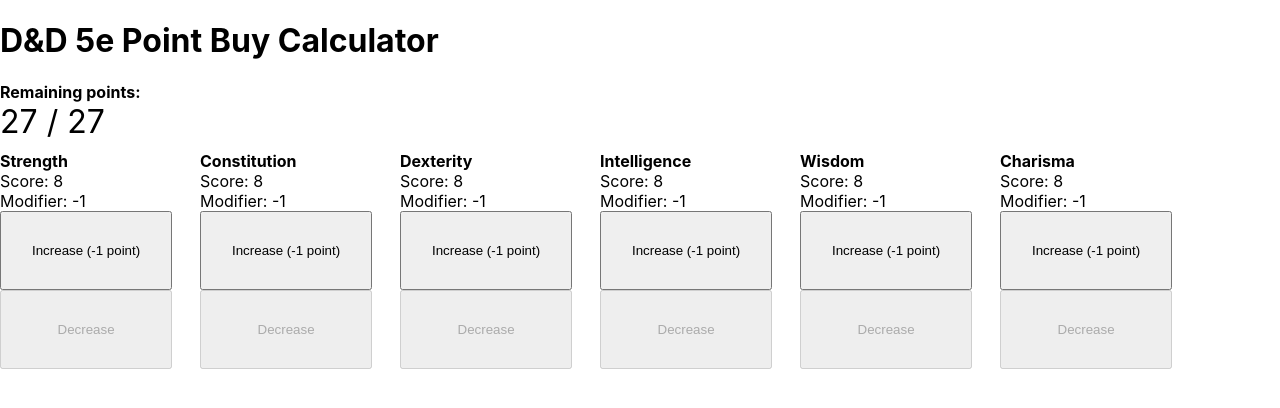
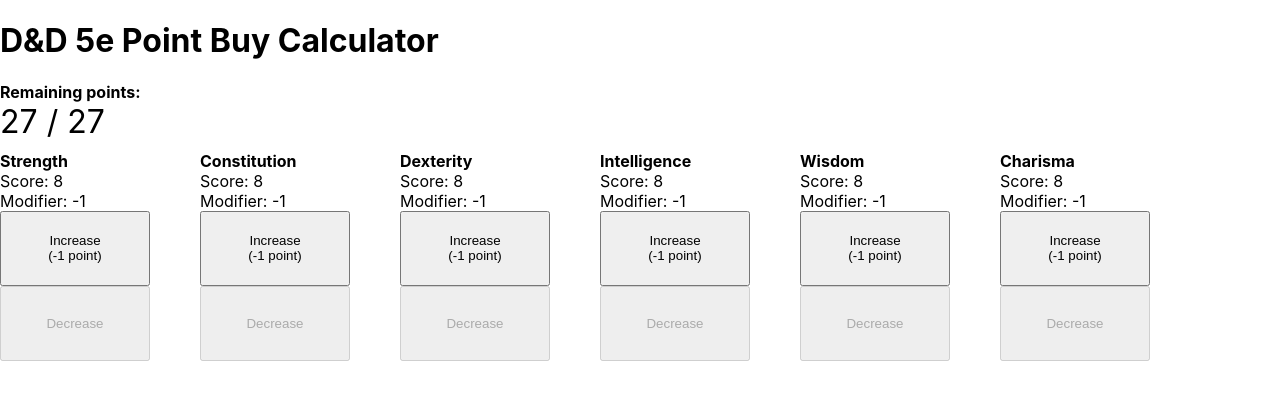
Before and after one commit to rush340/dnd-ability-calc, a React (Create React App) app: page / in a window 1280 px wide. Shown: the top 408 px of the page. Built offline with nearby package versions, Linux system fonts and the light colour scheme.

Commit message:
disable increase buttons if insufficient points

```diff
--- a/src/App.css
+++ b/src/App.css
@@ -11,9 +11,9 @@
   text-transform: capitalize;
 }
 
-.ability-change-control {
-  padding: 30px;
-  width: 100%;
+.ability-change-control button {
+  width: 150px;
+  height: 75px;
 }
 
 .points-container {
--- a/src/App.js
+++ b/src/App.js
@@ -46,22 +46,21 @@
 
 function AbilityChangeControl(props) {
   const label = props.increase ? 'Increase' : 'Decrease';
-  // TODO button should also be disabled if there are insufficient remaining points
-  const disabled = props.cost === null;
+
   // we show a minus for positive costs because we're conveying the effect
   // on the remaining point value
   const plusOrMinus = props.cost >= 0 ? '-' : '+';
-  const costLabel = disabled ?
+  const costLabel = props.disabled ?
     '' :
     `(${plusOrMinus}${Math.abs(props.cost)} point${Math.abs(props.cost) > 1 ? 's' : ''})`;
   return (
-    <div>
+    <div className="ability-change-control">
       <button
-        className="ability-change-control"
         onClick={props.onClick}
-        disabled={disabled}
+        disabled={props.disabled}
       >
-        {label} {costLabel}
+        {label}<br />
+        {costLabel}
       </button>
     </div>
   );
@@ -84,11 +83,13 @@
         increase={true}
         onClick={props.increaseClick}
         cost={props.increaseCost}
+        disabled={!props.canIncrease}
       />
       <AbilityChangeControl
         increase={false}
         onClick={props.decreaseClick}
         cost={props.decreaseCost}
+        disabled={!props.canDecrease}
       />
     </div>
   );
@@ -114,6 +115,8 @@
       decreaseClick={decreaseClick}
       increaseCost={increaseCost}
       decreaseCost={decreaseCost}
+      canIncrease={increaseCost !== null && increaseCost <= props.points}
+      canDecrease={decreaseCost !== null}
     />);
   }
 
@@ -192,6 +195,7 @@
           abilityScores={this.state.abilities}
           increaseAbility={this.increaseAbility}
           decreaseAbility={this.decreaseAbility}
+          points={this.state.points}
         />
       </div>
     );
```
